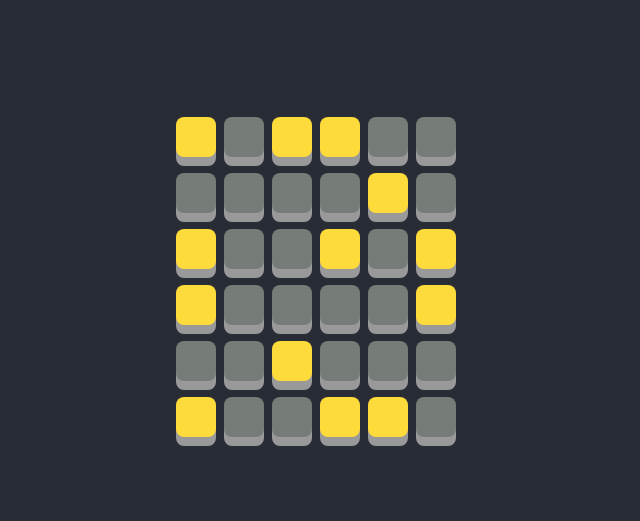
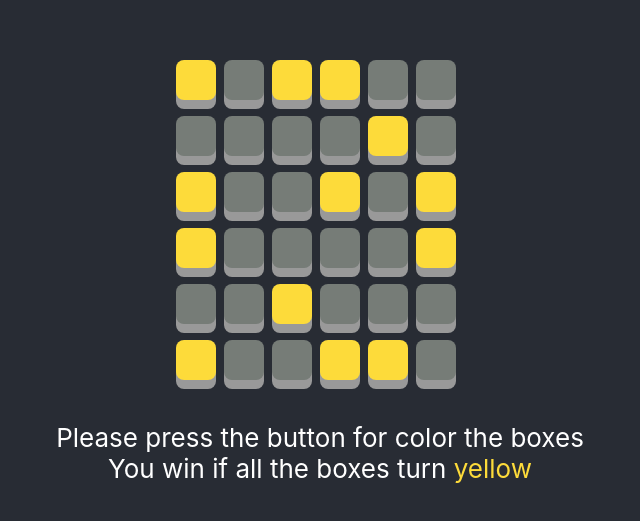
Before and after one commit to scriptkid23/NAL_react-native-skeleton, a React (Create React App) app in the folder client/: page / in a window 1280 px wide. Shown: the part 115-636 px from the top of the page, without its empty margins (320-960 px from the left). Built offline with nearby package versions, Linux system fonts and the light colour scheme.

Commit message:
Update notes game

```diff
--- a/client/src/App.js
+++ b/client/src/App.js
@@ -7,8 +7,14 @@ function App() {
   return (
     <div className="App">
       <header className="App-header">
+
         <Round challenge = {round_one}/>
-
+        <div>
+          <p>
+            Please press the button for color the boxes<br/>
+            You win if all the boxes turn <span style={{color:"#fddb3a"}}>yellow</span>
+          </p>
+        </div>
       </header>
     </div>
   );
```
